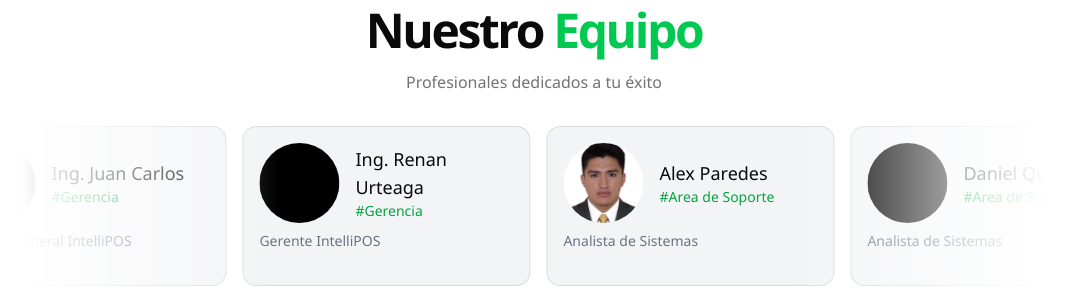
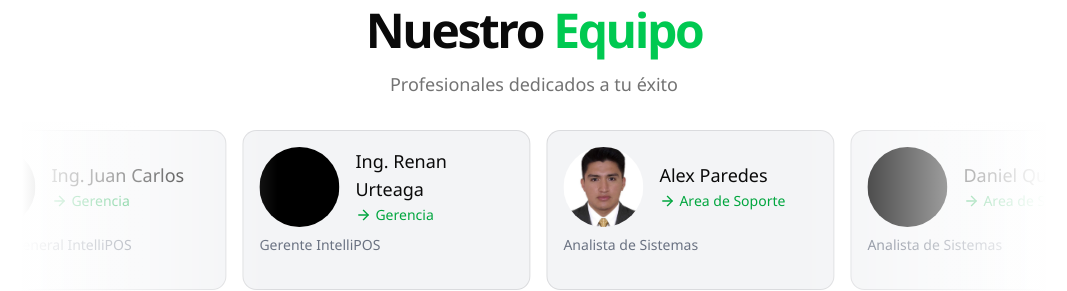
Before and after one commit to JoseSanchez90/intellipos-web-2025, a Next.js app: page /nosotros in a window 1280 px wide. Shown: the part 2394-2685 px from the top of the page, without its empty margins (106-1173 px from the left). Built offline with nearby package versions, Linux system fonts and the light colour scheme; a web font is replaced by a local one.

Commit message:
modify description all pages

```diff
--- a/app/(routes)/nosotros/page.tsx
+++ b/app/(routes)/nosotros/page.tsx
@@ -107,7 +107,7 @@ const About = () => {
                     <div className="flex flex-col items-center justify-center text-center">
                         <div className="space-y-2 md:space-y-4">
                             <h2 className="font-bold tracking-tighter text-3xl md:text-5xl">Nuestros <span className="text-green-500">Valores</span></h2>
-                            <p className="text-muted-foreground text-center">Los principios que guían nuestro trabajo diario</p>
+                            <p className="mt-4 text-muted-foreground md:text-lg">Los principios que guían nuestro trabajo diario</p>
                         </div>
                     </div>
                     <div className="mx-auto w-72 md:w-full grid md:max-w-5xl gap-4 md:gap-6 md:py-12 md:grid-cols-3">
--- a/app/components/banner.tsx
+++ b/app/components/banner.tsx
@@ -3,9 +3,9 @@ import { ArrowRight, ShoppingCart } from "lucide-react";
 
 const Banner = () => {
     return (
-      <section className="w-full h-screen flex justify-center items-center" id="banner">
-        <div className="relative w-full h-[550px] md:h-[400px] 2xl:h-[500px] mt-8 md:mt-0 mx-5 lg:mx-20 rounded-lg overflow-auto flex justify-center items-center border border-gray-900">
-          {/* Imagen de fondo con desenfoque */}
+      <section className="w-full h-screen flex justify-center items-center">
+        <div className="relative w-full h-[550px] md:h-[400px] 2xl:h-[500px] mx-5 lg:mx-20 rounded-lg overflow-auto flex justify-center items-center border border-gray-900">
+          {/* Video de fondo con desenfoque */}
           <div className="hidden sm:flex absolute inset-0">
             <video
               autoPlay
--- a/app/components/card-home.tsx
+++ b/app/components/card-home.tsx
@@ -13,7 +13,7 @@ const CardHome = () => {
                     <h2 className="text-3xl font-bold tracking-tighter sm:text-4xl md:text-5xl">
                     Ventajas de <span className="text-green-500">Intelli</span>POS
                     </h2>
-                    <p className="max-w-[900px] text-sm md:text-xl">
+                    <p className="mt-4 text-muted-foreground md:text-lg">
                     Descubre por qué los mejores negocios confían en nuestras soluciones Aloha NCR
                     </p>
                 </div>
--- a/app/components/clients.tsx
+++ b/app/components/clients.tsx
@@ -61,10 +61,10 @@ const ReviewCard = ({
 
 const Clients = () => {
     return (
-        <section id="Clients" className="w-full h-full flex flex-col justify-center items-center overflow-hidden gap-10 mt-40">
+        <section className="w-full h-full md:h-screen flex flex-col justify-center items-center overflow-hidden gap-10 mt-40">
             <div className="flex flex-col justify-center items-center gap-5">
                 <h2 className="text-3xl font-bold tracking-tighter sm:text-4xl md:text-5xl text-center">Nuestros <span className="text-green-500">Clientes</span></h2>
-                <p className="max-w-[900px] text-center">Empresas que confían en IntelliPOS para sus operaciones diarias</p>
+                <p className="text-muted-foreground md:text-lg text-center">Empresas que confían en IntelliPOS para sus operaciones diarias</p>
             </div>
             <div className="relative flex w-full flex-col items-center justify-center overflow-hidden gap-5">
                 <Marquee pauseOnHover className="[--duration:50s]">
--- a/app/components/ready.tsx
+++ b/app/components/ready.tsx
@@ -10,7 +10,7 @@ const Ready = () => {
             <div className="flex flex-col items-center justify-center gap-8 z-10">
                 <div className="flex flex-col justify-center items-center gap-5">
                     <h2 className="text-3xl font-bold tracking-tighter sm:text-4xl md:text-5xl text-center">¿Listo para optimizar <span className="text-green-500">tu negocio</span>?</h2>
-                    <p className="max-w-[900px] text-sm md:text-xl text-center">Contáctanos hoy mismo para una demostración personalizada</p>
+                    <p className="text-muted-foreground md:text-lg text-center">Contáctanos hoy mismo para una demostración personalizada</p>
                 </div>
                 <div className="flex gap-5 min-[400px]:flex-row">
                     <Link href="/contactanos">
--- a/app/components/teamCarousel.tsx
+++ b/app/components/teamCarousel.tsx
@@ -1,60 +1,61 @@
 import { Marquee } from "@/components/magicui/marquee";
 import { cn } from "@/lib/utils";
+import { ArrowRight } from "lucide-react";
 
 const reviews = [
     {
         id: 1,
         name: "Ing. Juan Carlos",
-        title: "#Gerencia",
+        title: "Gerencia",
         body: "Gerente General IntelliPOS",
         img: "/images/user.png"
     },
     {
         id: 2,
         name: "Ing. Renan Urteaga",
-        title: "#Gerencia",
+        title: "Gerencia",
         body: "Gerente IntelliPOS",
         img: "/images/user.png"
     },
       {
         id: 3,
         name: "Alex Paredes",
-        title: "#Area de Soporte",
+        title: "Area de Soporte",
         body: "Analista de Sistemas",
         img: "/images/AlexParedes.png",
       },
       {
         id: 4,
         name: "Daniel Quispe",
-        title: "#Area de Soporte",
+        title: "Area de Soporte",
         body: "Analista de Sistemas",
         img: "/images/user.png",
       },
       {
         id: 5,
         name: "Jose Castro",
-        title: "#Area de Soporte",
+        title: "Area de Soporte",
         body: "Analista de Sistemas",
         img: "/images/user.png",
       },
       {
         id: 6,
         name: "Jose Sanchez",
-        title: "#Area de Soporte",
+        title: "Area de Soporte",
         body: "Analista de Sistemas",
         img: "/images/user.png",
       },
       {
         id: 7,
         name: "Jose Carrasco",
-        title: "#Area de Desarrollo",
+        title: "Area de Desarrollo",
         body: "Programador .NET",
         img: "/images/user.png",
       },
       {
         id: 8,
         name: "Henrry Ordinola",
-        title: "#Area de Soporte",
+        title: "Area de Soporte",
         body: "Coordinador TI",
         img: "/images/user.png",
       },
@@ -90,7 +91,7 @@ const ReviewCard = ({
           <figcaption className="text-sm lg:text-lg font-medium dark:text-white">
             {name}
           </figcaption>
-          <p className="text-xs lg:text-sm text-green-600 dark:text-white/40">{title}</p>
+          <p className="text-xs lg:text-sm text-green-600 dark:text-white/40 flex justify-start items-center gap-1"><ArrowRight width={16} />{title}</p>
         </div>
       </div>
       <blockquote className="mt-2 text-sm lg:text-normal font-medium text-gray-500">{body}</blockquote>
@@ -104,7 +105,7 @@ const TeamCarousel = () => {
           <div className="h-full space-y-6">
                 <div className="flex flex-col justify-center items-center space-y-2 md:space-y-4">
                   <h2 className="text-3xl font-bold tracking-tighter sm:text-4xl md:text-5xl text-center">Nuestro <span className="text-green-500">Equipo</span></h2>
-                  <p className="text-muted-foreground text-center">Profesionales dedicados a tu éxito</p>
+                  <p className="text-muted-foreground md:text-lg">Profesionales dedicados a tu éxito</p>
                 </div>
                 <div className="relative flex max-w-5xl 2xl:max-w-7xl flex-col items-center justify-center overflow-hidden">
                   <Marquee pauseOnHover className="[--duration:50s]">
```
Also changed, not shown: app/(routes)/blog/page.tsx (+9 -2 lines), app/(routes)/servicio/page.tsx (+5 -5 lines), app/components/menu-list-mobile.tsx (+6 -6 lines).
